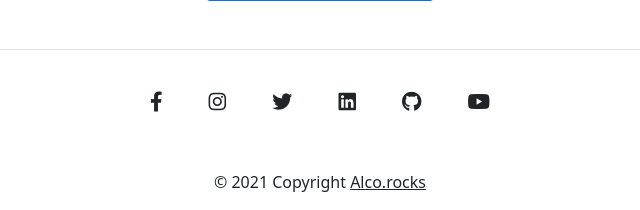
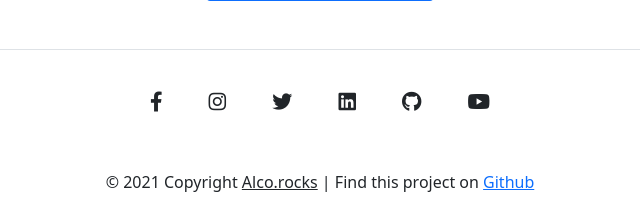
Before and after one commit to ricardoalcocer/a2c.alco.rocks, a PHP site: page /home in a window 1280 px wide. Shown: the part 1157-1367 px from the top of the page, without its empty margins (320-960 px from the left). Run offline with PHP 8.4, Linux system fonts and the light colour scheme; some libraries are stand-ins or nearby versions.

Commit message:
added github link to footer

```diff
--- a/views/mainlayout.php
+++ b/views/mainlayout.php
@@ -46,7 +46,7 @@
                 </section>
             </div>
 
-            <div class="text-center text-dark p-3">© 2021 Copyright <a class="text-dark" href="https://alco.rocks/">Alco.rocks</a></div>
+            <div class="text-center text-dark p-3">© 2021 Copyright <a class="text-dark" href="https://alco.rocks/">Alco.rocks</a> | Find this project on <a href="https://github.com/ricardoalcocer/a2c.alco.rocks" target="_blank">Github</a></div>
         </footer>
     </div>
 
```
